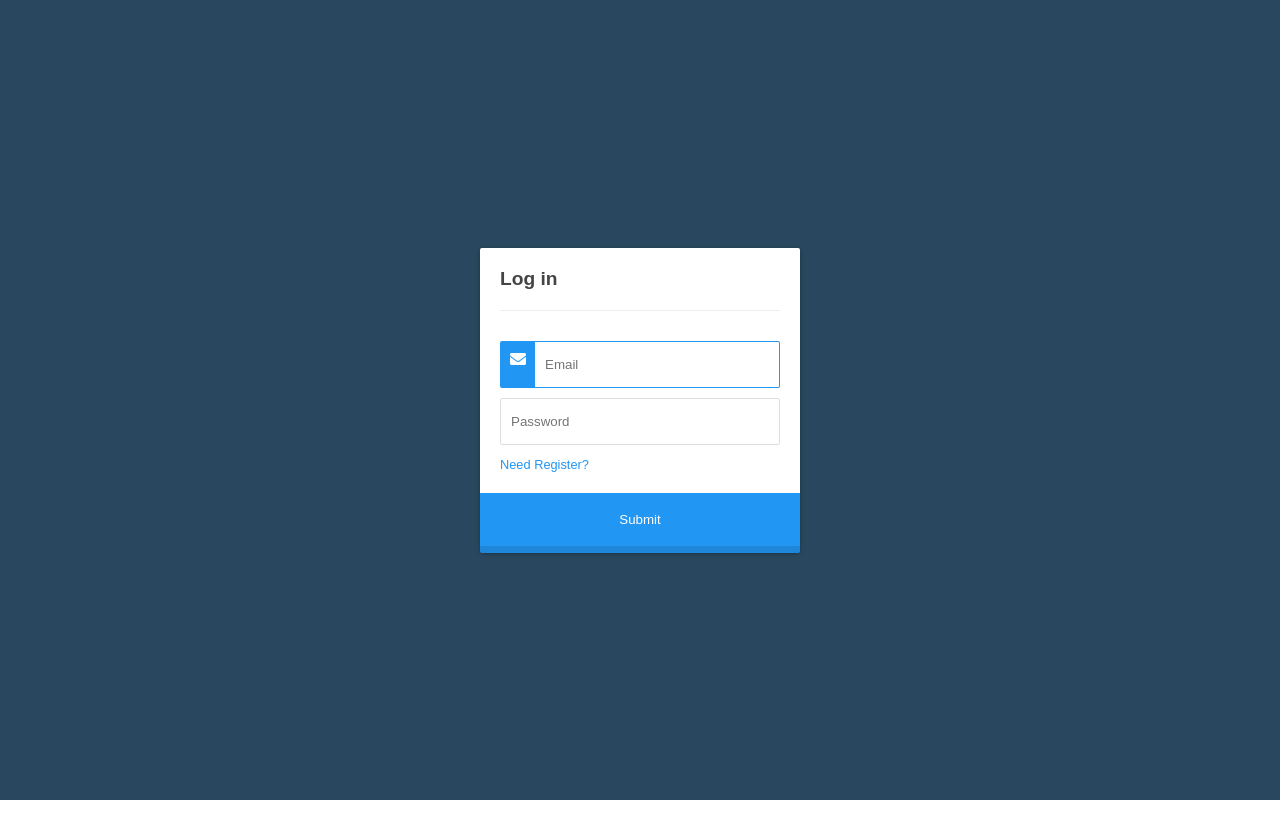
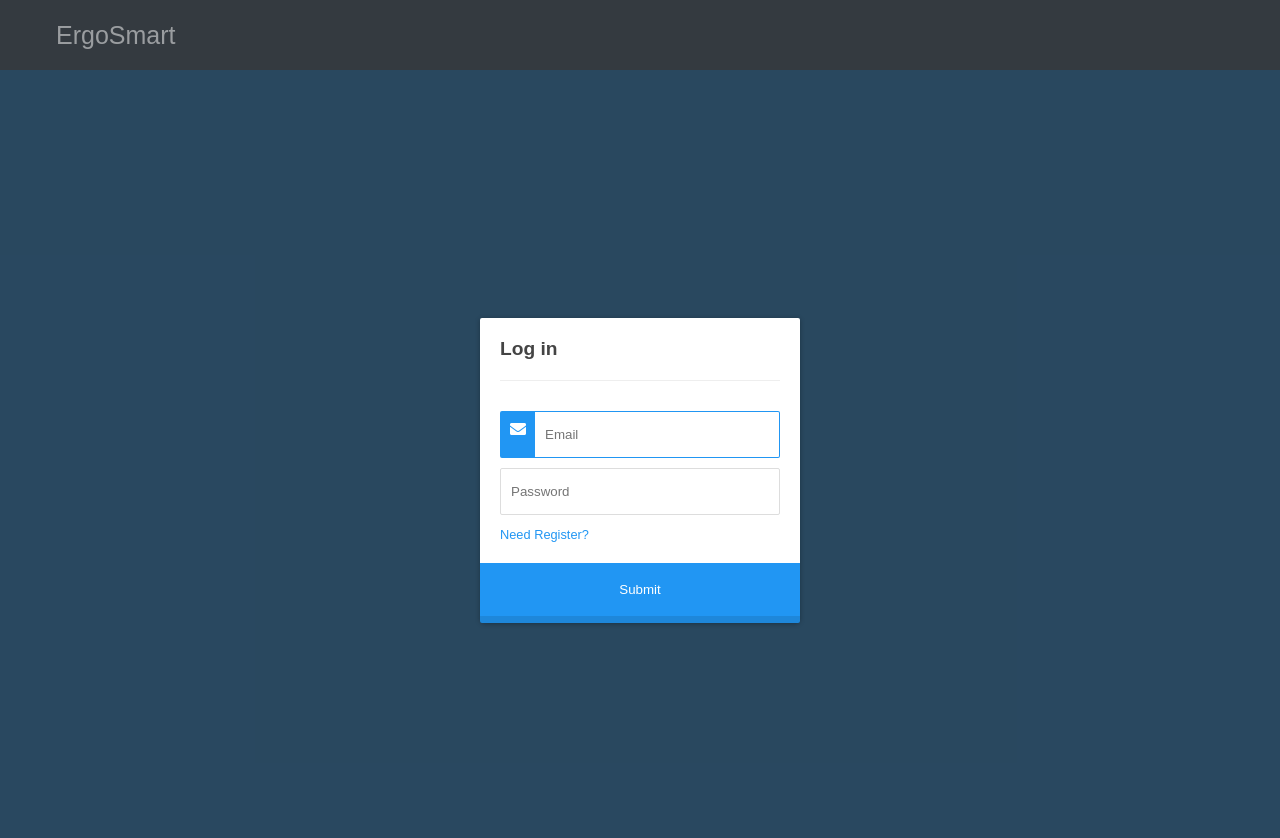
Before and after one commit to imerlwx/ErgoSmart, a Vue app in the folder client/: page / in a window 1280 px wide. Shown: the top 838 px of the page. Before the commit the page ends 800 px from the top, so only its background shows below. Built offline with nearby package versions, Linux system fonts and the light colour scheme.

Commit message:
Added the title "ErgoSmart"

```diff
--- a/client/src/views/Authenticate.vue
+++ b/client/src/views/Authenticate.vue
@@ -56,6 +56,9 @@ export default {
 </script>
 
 <template>
+  <header>
+    <span class="title">ErgoSmart</span>
+  </header>
   <div class="wrapper">
     <form class="login" v-on:submit="handleSubmit">
       <p v-if="isRegister" class="title">Sign up</p>
@@ -87,6 +90,22 @@ export default {
 <style scoped>
 * {
   box-sizing: border-box;
+}
+
+header {
+  width: 100%;
+  height: 70px;
+  background-color: #343a40;
+  box-sizing: border-box;
+  padding: 0 56px;
+  display: flex;
+  justify-content: space-between;
+  align-items: center;
+}
+
+.title {
+  color: rgba(255, 255, 255, 0.5);
+  font-size: 25px;
 }
 
 .wrapper {
```
